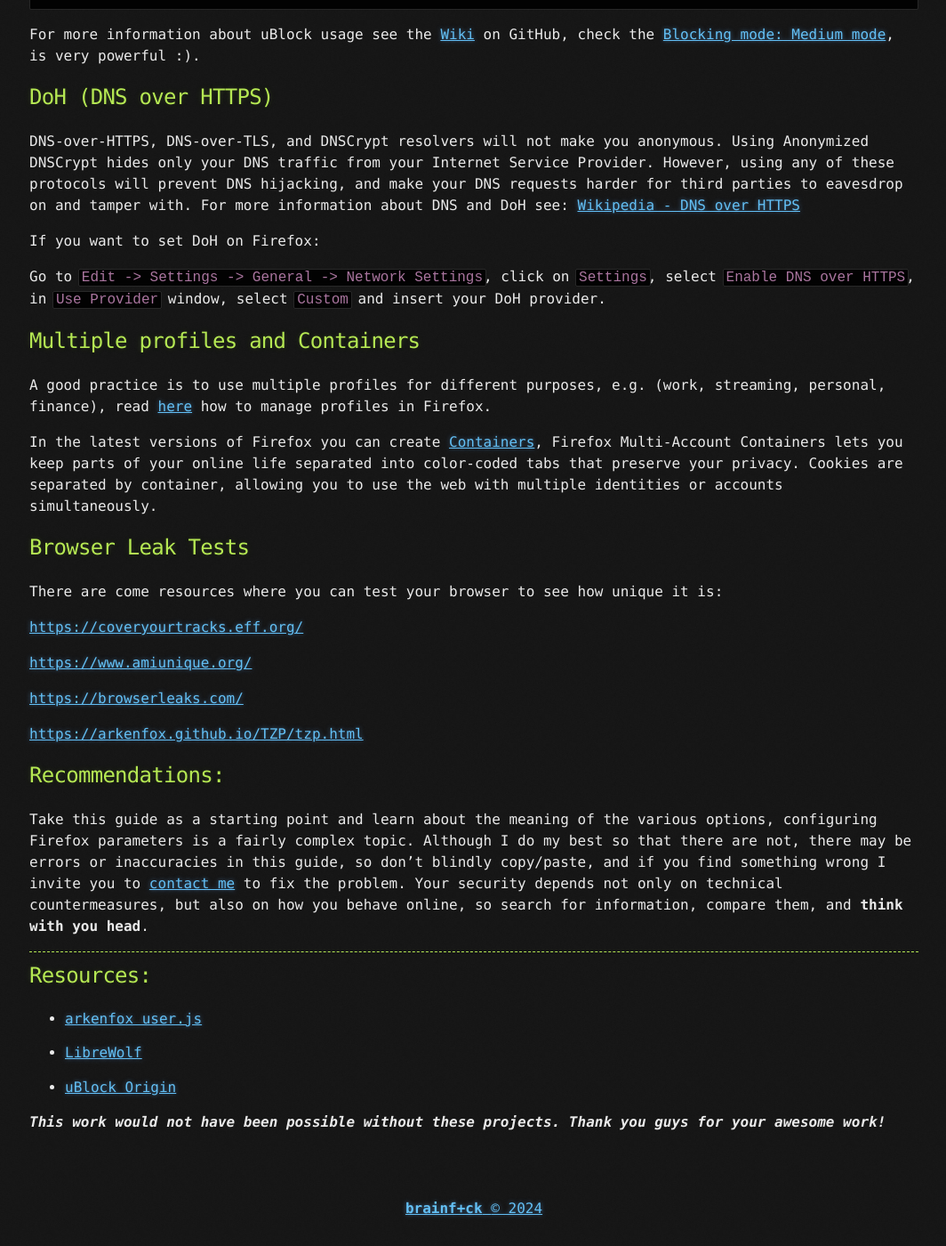
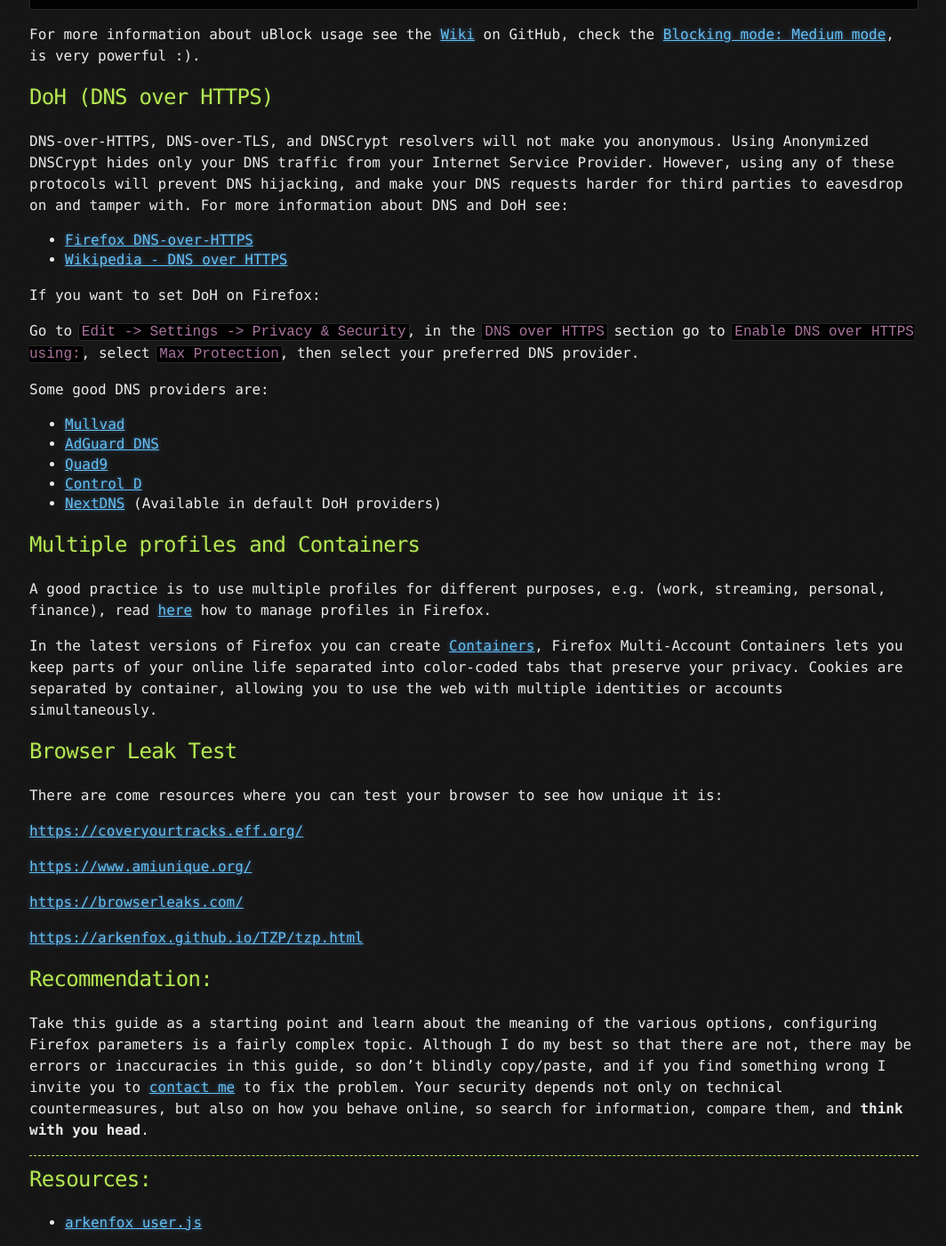
Before and after one commit to brainfucksec/brainfucksec.github.io, a Jekyll site: the page built from _posts/2024-07-14-firefox-hardening-guide-2024.md, in a window 1280 px wide and 1400 px high, scrolled down 13985 px. Shown: the whole window at 89% size, without its empty margins (107-1171 px from the left). Built offline with Jekyll 4.4.1, drawn with Linux system fonts in a browser that asks for light colours; some of the changed text lies outside the part shown.

Commit message:
Update post:
file: _posts/2024-07-14-firefox-hardening-guide-2024.md
descr.:
    - Update "DoH (DNS over HTTPS) section"
    - Update/fix Markdown links

```diff
--- a/_posts/2024-07-14-firefox-hardening-guide-2024.md
+++ b/_posts/2024-07-14-firefox-hardening-guide-2024.md
@@ -17,7 +17,7 @@
 * [DoH (DNS over HTTPS)](#doh-dns-over-https)
 * [Multiple profiles and Containers](#multiple-profiles-and-containers)
 * [Browser Leak Test](#browser-leak-test)
-* [Recommendations](#recommendations)
+* [Recommendation](#recommendation)
 * [Resources](#resources)
 
 <br>
@@ -663,11 +663,22 @@
 ## DoH (DNS over HTTPS)
 
 DNS-over-HTTPS, DNS-over-TLS, and DNSCrypt resolvers will not make you anonymous. Using Anonymized DNSCrypt hides only your DNS traffic from your Internet Service Provider. However, using any of these protocols will prevent DNS hijacking, and make your DNS requests harder for third parties to eavesdrop on and tamper with.
-For more information about DNS and DoH see: [Wikipedia - DNS over HTTPS](https://en.wikipedia.org/wiki/DNS_over_HTTPS)
+For more information about DNS and DoH see:
+
+* [Firefox DNS-over-HTTPS](https://support.mozilla.org/en-US/kb/firefox-dns-over-https)
+* [Wikipedia - DNS over HTTPS](https://en.wikipedia.org/wiki/DNS_over_HTTPS)
 
 If you want to set DoH on Firefox:
 
-Go to `Edit -> Settings -> General -> Network Settings`, click on `Settings`, select `Enable DNS over HTTPS`, in `Use Provider` window, select `Custom` and insert your DoH provider.
+Go to `Edit -> Settings -> Privacy & Security`, in the `DNS over HTTPS` section go to `Enable DNS over HTTPS using:`, select `Max Protection`, then select your preferred DNS provider.
+
+Some good DNS providers are:
+
+* [Mullvad](https://mullvad.net/en/help/dns-over-https-and-dns-over-tls)
+* [AdGuard DNS](https://adguard-dns.io/en/public-dns.html)
+* [Quad9](https://docs.quad9.net/services/)
+* [Control D](https://controld.com/free-dns)
+* [NextDNS](https://my.nextdns.io/aa5a24/setup) (Available in default DoH providers)
 
 ## Multiple profiles and Containers
 
@@ -675,7 +686,7 @@
 
 In the latest versions of Firefox you can create [Containers](https://support.mozilla.org/en-US/kb/containers), Firefox Multi-Account Containers lets you keep parts of your online life separated into color-coded tabs that preserve your privacy. Cookies are separated by container, allowing you to use the web with multiple identities or accounts simultaneously.
 
-## Browser Leak Tests
+## Browser Leak Test
 
 There are come resources where you can test your browser to see how unique it is:
 
@@ -687,7 +698,7 @@
 
 [https://arkenfox.github.io/TZP/tzp.html](https://arkenfox.github.io/TZP/tzp.html)
 
-## Recommendations:
+## Recommendation:
 
 Take this guide as a starting point and learn about the meaning of the various options, configuring Firefox parameters is a fairly complex topic.
 Although I do my best so that there are not, there may be errors or inaccuracies in this guide, so don't blindly copy/paste, and if you find something wrong I invite you to [contact me](https://brainfucksec.github.io/contacts) to fix the problem.
```
Also changed, not shown: other parts of _posts/2024-07-14-firefox-hardening-guide-2024.md (+1 -1 lines).
